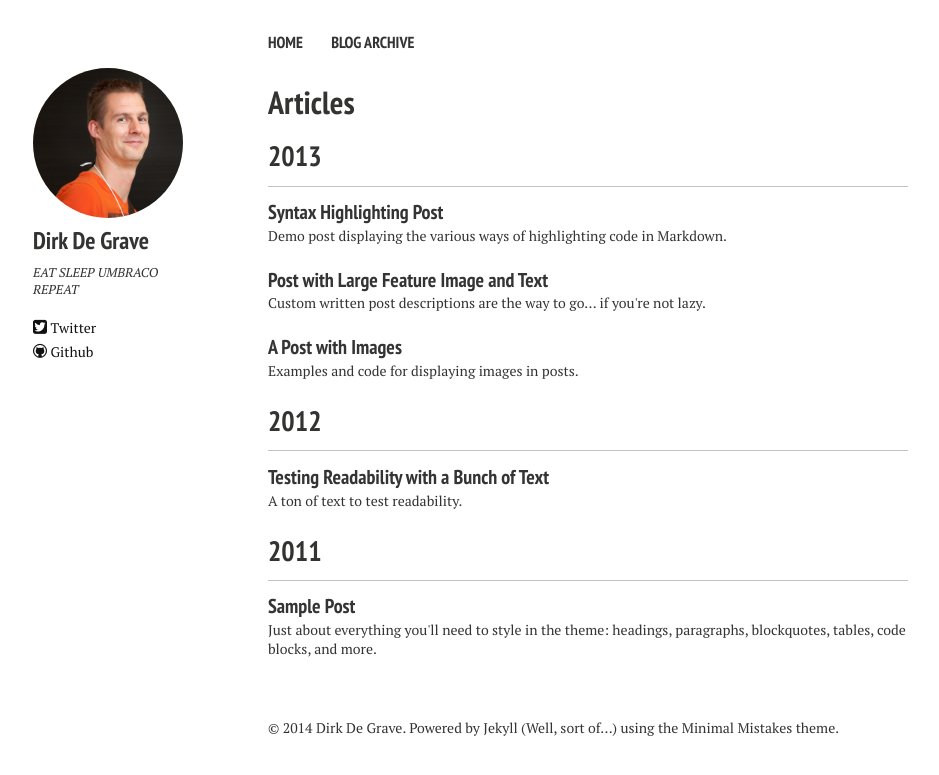
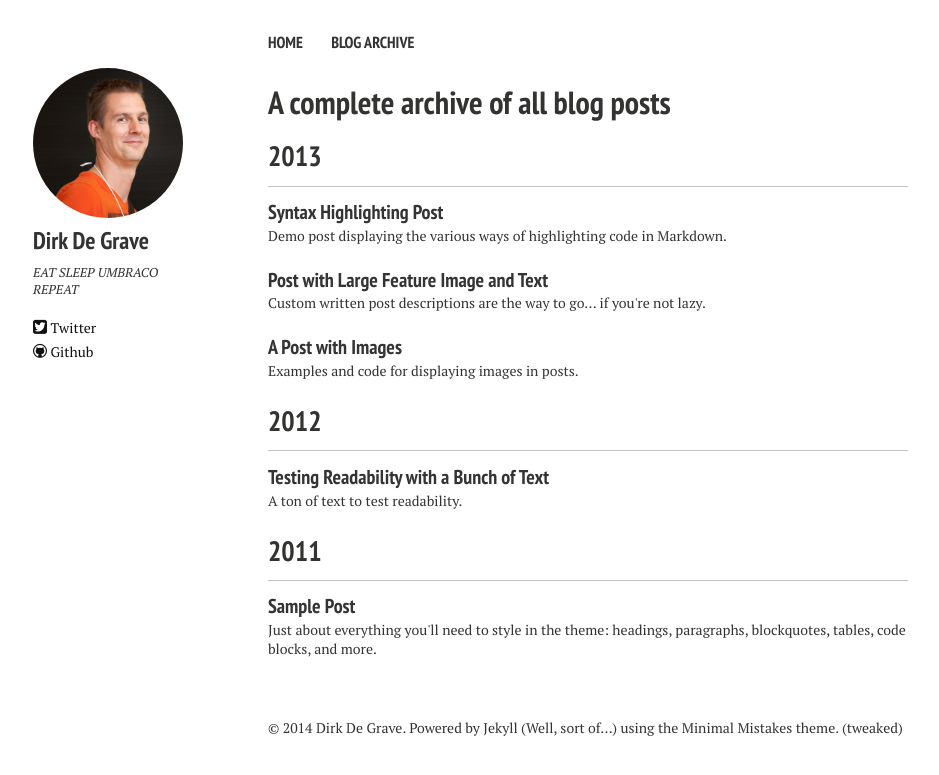
Before and after one commit to netaddicts/netaddicts.github.io, a Jekyll site: the page built from articles.md, in a window 1280 px wide. Shown: the top 775 px of the page, without its empty margins (52-991 px from the left). Built offline with Jekyll 4.4.1, drawn with Linux system fonts in a browser that asks for light colours; nearby versions of some CDN libraries.

Commit message:
Some more layout changes

```diff
--- a/_includes/_footer.html
+++ b/_includes/_footer.html
@@ -1 +1 @@
-<span>&copy; {{ site.time | date: '%Y' }} {{ site.owner.name }}. Powered by <a href="http://jekyllrb.com">Jekyll</a> (Well, sort of...) using the <a href="http://mademistakes.com/">Minimal Mistakes</a> theme.</span>
+<span>&copy; {{ site.time | date: '%Y' }} {{ site.owner.name }}. Powered by <a href="http://jekyllrb.com">Jekyll</a> (Well, sort of...) using the <a href="http://mademistakes.com/">Minimal Mistakes</a> theme. (tweaked)</span>
--- a/articles.md
+++ b/articles.md
@@ -1,11 +1,7 @@
 ---
 layout: post-index
 permalink: /articles/
-title: Articles
-tagline: A List of Posts
-tags: [blog, graphic design]
-image:
-  feature: background/grey.png
-  credit:
-  creditlink:
+title: A complete archive of all blog posts
+tagline:
+tags: [blog]
 ---
```
Also changed, not shown: 404.md (+0 -4 lines), index.md (+2 -6 lines).
